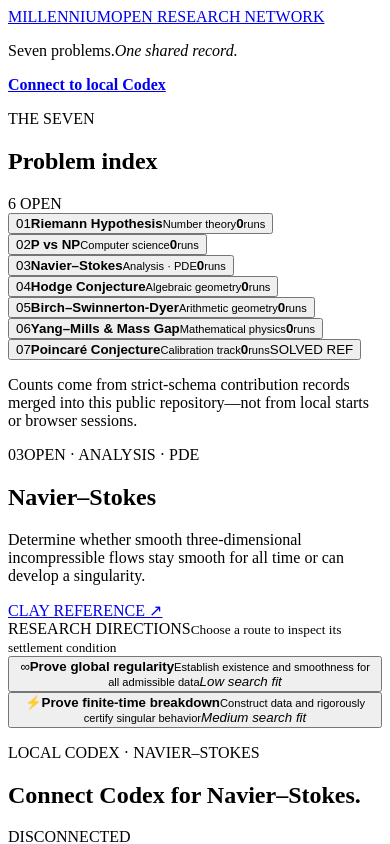
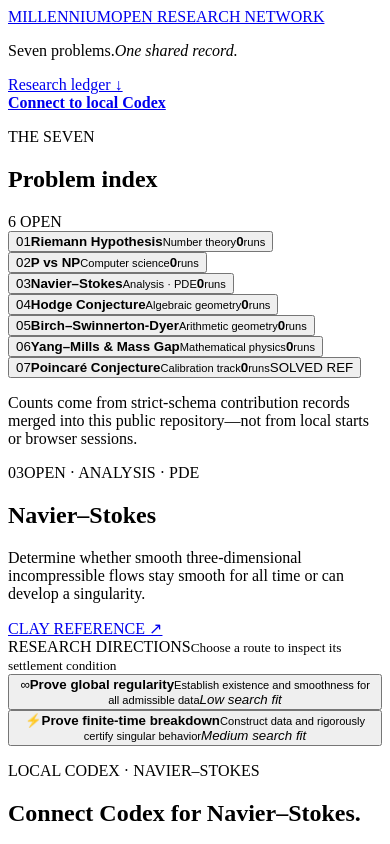
Before and after one commit to LittleSeattlers/Millennium-UI, a React (Vite) app: page / in a window 390 px wide. Shown: the top 844 px of the page. Built offline with nearby package versions, Linux system fonts and the light colour scheme.

Commit message:
Refine header and mobile problem grid

```diff
--- a/src/App.tsx
+++ b/src/App.tsx
@@ -125,7 +125,7 @@
 
       <LocalResearchConsole problem={problem} route={route} />
 
-      <section className="panel problem-ledger-card">
+      <section className="panel problem-ledger-card" id="research-ledger">
         <div>
           <p className="eyebrow">PUBLIC RECORD</p>
           <h2>{stats?.runs ?? 0} durable {stats?.runs === 1 ? 'run' : 'runs'}</h2>
@@ -212,6 +212,7 @@
   return (
     <div className="app-shell" id="top">
       <header className="topbar">
+        <div className="topbar-inner">
           <a className="brand" href="#top" aria-label="Millennium home">
             <span className="brand-lockup">
               <span className="brand-wordmark">
@@ -224,11 +225,15 @@
             </span>
           </a>
           <div className="topbar-tools">
+            <div className="header-thesis-group">
               <p className="header-thesis">
                 <span>Seven problems.</span>
                 <i>One shared record.</i>
               </p>
+              <a className="research-ledger-link" href="#research-ledger">Research ledger ↓</a>
+            </div>
             <div className="header-codex-slot" id="header-codex-slot" />
+          </div>
         </div>
       </header>
 
--- a/src/styles.css
+++ b/src/styles.css
@@ -43,15 +43,13 @@
   position: sticky;
   top: 0;
   z-index: 20;
-  display: flex;
-  align-items: center;
   height: 92px;
-  padding: 0 clamp(20px, 3vw, 48px);
   border-bottom: 1px solid rgba(187, 182, 169, .72);
   background: rgba(249, 247, 240, .9);
   box-shadow: 0 4px 20px rgba(30, 44, 55, .025);
   backdrop-filter: blur(16px);
 }
+.topbar-inner { display: flex; align-items: center; width: 100%; max-width: 1660px; height: 100%; margin: 0 auto; padding: 0 clamp(14px, 2vw, 30px); }
 
 .brand { display: inline-block; text-decoration: none; }
 .brand-lockup { display: inline-flex; flex-direction: column; align-items: flex-start; }
@@ -63,10 +61,13 @@
 .brand-gems .problem-gem::after { inset: 3px; }
 .brand-subtitle { display: block; color: #77818a; font-size: 9px; letter-spacing: .16em; line-height: 1.1; }
 .topbar-tools { display: flex; align-items: center; gap: clamp(18px, 2.4vw, 38px); min-width: 0; margin-left: auto; }
+.header-thesis-group { display: grid; justify-items: end; gap: 7px; }
 .header-thesis { margin: 0; text-align: right; font: 700 18px/1.05 var(--serif); letter-spacing: -.012em; }
 .header-thesis span, .header-thesis i { display: block; }
 .header-thesis span { color: var(--navy); }
 .header-thesis i { margin-top: 2px; color: var(--red); font-weight: 500; }
+.research-ledger-link { padding-bottom: 2px; border-bottom: 1px solid #9aabb8; color: #647787; font-size: 7px; font-weight: 850; letter-spacing: .13em; text-decoration: none; text-transform: uppercase; }
+.research-ledger-link:hover { color: var(--navy); border-color: var(--navy); }
 .header-codex-slot { min-width: 200px; flex: none; }
 .header-codex-control { width: 100%; }
 .header-connect-action, .header-codex-summary { box-sizing: border-box; min-height: 48px; border: 1px solid #c9c5ba; border-radius: 11px; background: rgba(255, 253, 248, .9); color: var(--navy); text-decoration: none; box-shadow: 0 7px 20px rgba(27, 40, 52, .055); }
@@ -128,6 +129,8 @@
 .problem-gem.gem-large { width: var(--gem-large-width); height: var(--gem-large-height); margin-top: 6px; filter: drop-shadow(0 4px 4px rgba(14, 31, 48, .18)); }
 .problem-gem.gem-large::before { inset: 4px; }
 .problem-gem.gem-large::after { inset: 8px; }
+.problem-gem.gem-amethyst::before { inset: 13% 12% 9%; clip-path: polygon(50% 0, 100% 100%, 0 100%); }
+.problem-gem.gem-amethyst::after { inset: 29% 26% 17%; background: linear-gradient(135deg, rgba(255, 255, 255, .58), transparent 52%); clip-path: polygon(50% 0, 100% 100%, 0 100%); }
 
 .workspace { display: grid; gap: 14px; }
 .problem-hero { padding: 23px 24px 19px; }
@@ -300,7 +303,7 @@
 .local-boundary-note { margin: 0; padding: 10px 22px 12px; border-top: 1px solid #dedbd2; background: #efede6; color: #7b848b; font-size: 7px; line-height: 1.5; }
 .local-boundary-note code { color: #465e70; font-family: var(--mono); }
 
-.problem-ledger-card { display: grid; grid-template-columns: 1.2fr .8fr; align-items: center; gap: 30px; padding: 20px 22px; }
+.problem-ledger-card { display: grid; grid-template-columns: 1.2fr .8fr; align-items: center; gap: 30px; padding: 20px 22px; scroll-margin-top: 108px; }
 .problem-ledger-card h2 { margin-bottom: 8px; }
 .problem-ledger-card p:not(.eyebrow) { max-width: 580px; margin-bottom: 0; color: #6c7780; font-size: 9px; line-height: 1.55; }
 .state-grid { display: grid; grid-template-columns: repeat(3, 1fr); overflow: hidden; border: 1px solid var(--line); border-radius: 10px; background: #f3f1ea; }
@@ -328,7 +331,7 @@
 footer a { justify-self: end; text-decoration: none; }
 
 @media (max-width: 1180px) {
-  .header-thesis { display: none; }
+  .header-thesis-group { display: none; }
   .mission-grid { grid-template-columns: 230px minmax(0, 1fr); }
   .composer-controls { grid-template-columns: 1fr 1fr; }
   .risk-control { grid-column: 1 / -1; }
@@ -336,7 +339,8 @@
 }
 
 @media (max-width: 760px) {
-  .topbar { height: 79px; padding: 0 14px; }
+  .topbar { height: 79px; }
+  .topbar-inner { padding: 0 10px; }
   .topbar-tools { gap: 0; }
   .brand-wordmark { font-size: 13px; }
   .brand-gems { margin: 5px 0 4px; }
@@ -352,9 +356,22 @@
   .header-quota-meter b { font-size: 12px; }
   .mission-grid { display: block; padding: 10px; }
   .problem-panel { position: static; }
-  .problem-panel { margin-bottom: 10px; }
-  .problem-list { display: flex; overflow-x: auto; padding-bottom: 5px; }
-  .problem-card { min-width: 205px; }
+  .problem-panel { margin-bottom: 10px; padding: 14px 9px 11px; }
+  .problem-panel .panel-heading { padding: 0 4px 12px; }
+  .problem-list { display: grid; grid-template-columns: repeat(8, minmax(0, 1fr)); gap: 6px; overflow: visible; padding: 0; }
+  .problem-card { grid-column: span 2; grid-template-columns: 1fr; align-content: start; justify-items: center; gap: 5px; min-width: 0; min-height: 102px; padding: 9px 4px 7px; text-align: center; }
+  .problem-card:nth-child(5) { grid-column: 2 / span 2; }
+  .problem-card:nth-child(6) { grid-column: 4 / span 2; }
+  .problem-card:nth-child(7) { grid-column: 6 / span 2; }
+  .problem-card:hover { transform: none; }
+  .problem-number { justify-content: center; gap: 5px; }
+  .problem-copy strong { min-height: 29px; font-size: clamp(8px, 2.45vw, 10px); line-height: 1.14; }
+  .problem-copy small { display: none; }
+  .problem-stat { min-width: 0; text-align: center; }
+  .problem-stat b { display: block; font-size: 11px; }
+  .problem-stat small { margin-top: 2px; font-size: 7px; text-transform: uppercase; }
+  .solved-label { margin: 3px auto 0; }
+  .rail-note { margin-top: 11px; padding-top: 10px; font-size: 8px; text-align: center; }
   .workspace { gap: 10px; }
   .problem-hero { padding: 18px; }
   .hero-row { display: block; }
@@ -379,7 +396,6 @@
 }
 
 @media (max-width: 480px) {
-  .topbar { padding: 0 10px; }
   .brand-subtitle { display: none; }
   .brand-gems { margin-bottom: 0; }
   .header-connect-action { gap: 7px; padding: 0 9px; }
```
Lines whose indentation alone changed are shown as unchanged.
